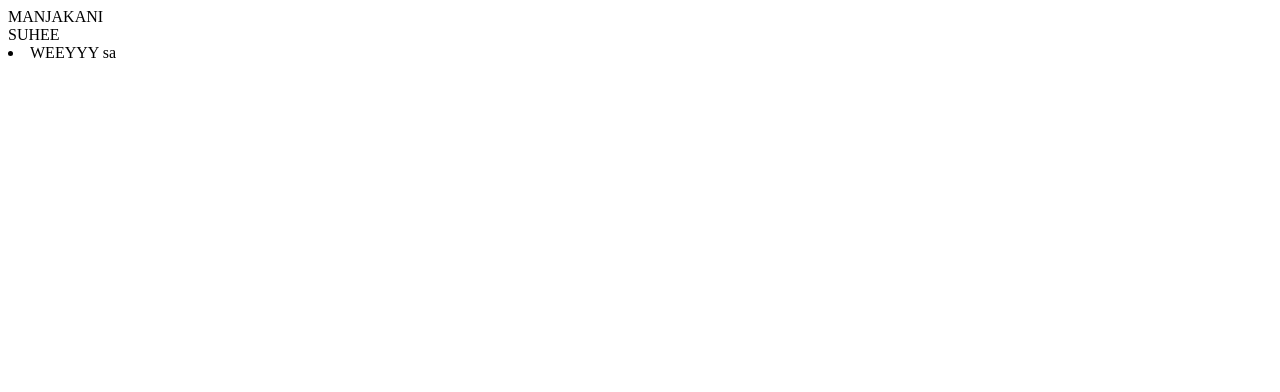
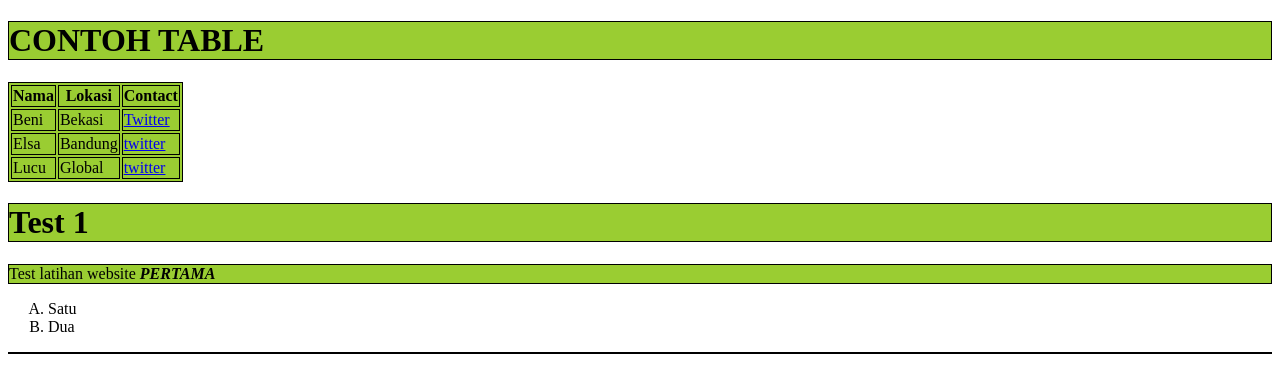
Before and after one commit to r1ngkas/revou1, a plain HTML site: page Index.html in a window 1280 px wide. Drawn offline with Linux system fonts and the light colour scheme.

Commit message:
modified: Index.html

```diff
--- a/Index.html
+++ b/Index.html
@@ -1,14 +1,57 @@
 <!DOCTYPE html>
 <html>
     <head>
-        <title>BANKE</title>
+        <title>WEB ISENG</title>
+        <style>
+            table, td, th, h1, p {
+            border: 1px solid black;
+            background-color: yellowgreen;
+        }
+        </style>
     </head>
     <body>
-        MANJAKANI
-        <div>SUHEE
-            <table>
-                <li>WEEYYY sa</li>
-            </table>
-        </div>
+        <h1>CONTOH TABLE</h1>
+        <table>
+            <tr>
+                <th>Nama</th>
+                <th>Lokasi</th>
+                <th>Contact</th>
+            </tr>
+            <tr>
+                <td>Beni</td>
+                <td>Bekasi</td>
+                <td>
+                    <a href="https://twitter.com/beninih">
+                Twitter</a>
+                </td>
+            </tr>
+            <tr>
+                <td>Elsa</td>
+                <td>Bandung</td>
+                <td>
+                    <a href="https://twitter.com/elsadwh">
+                        twitter
+                    </a>
+                </td>
+            </tr>
+            <tr>
+                <td>Lucu</td>
+                <td>Global</td>
+                <td>
+                    <a href="https://twitter.com/whensaid___">
+                        twitter
+                    </a>
+                </td>
+            </tr>
+        </table>
+        <h1>Test 1</h1>
+        <P>Test latihan website <b><i>PERTAMA</i></b></P>
+
+        <ol type="A">
+            <li>Satu</li>
+            <li>Dua</li>
+        </ol>
+        <p>
+        </p>
     </body>
 </html>
```
